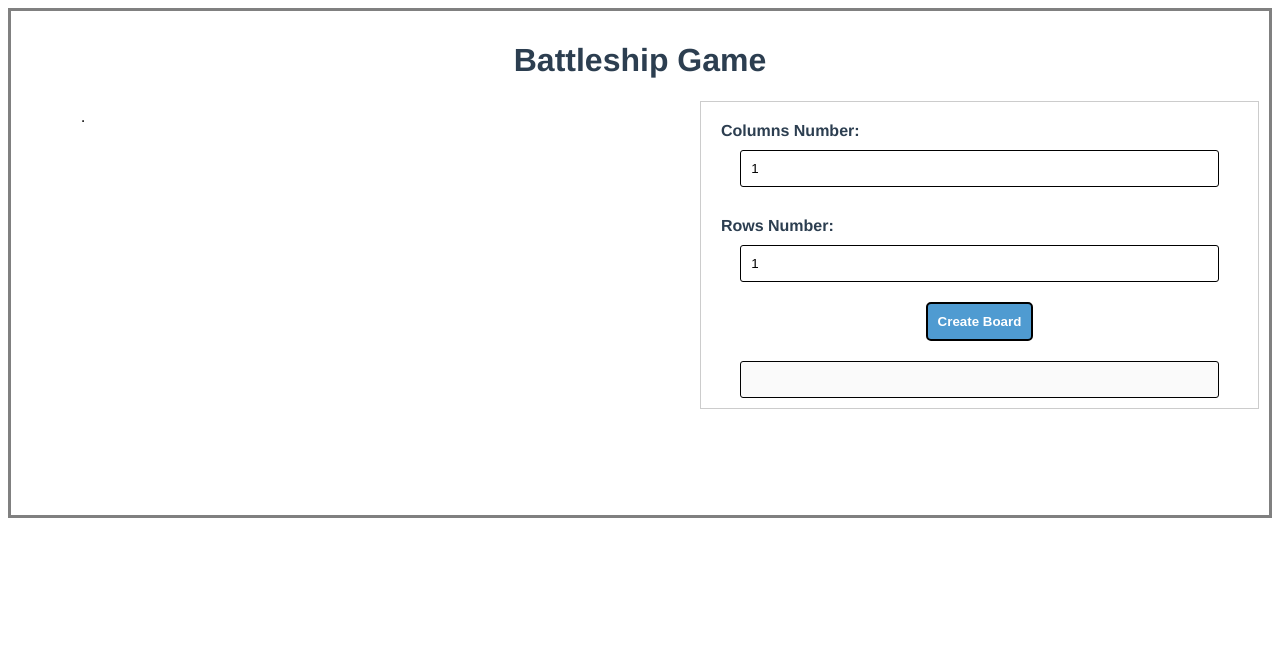
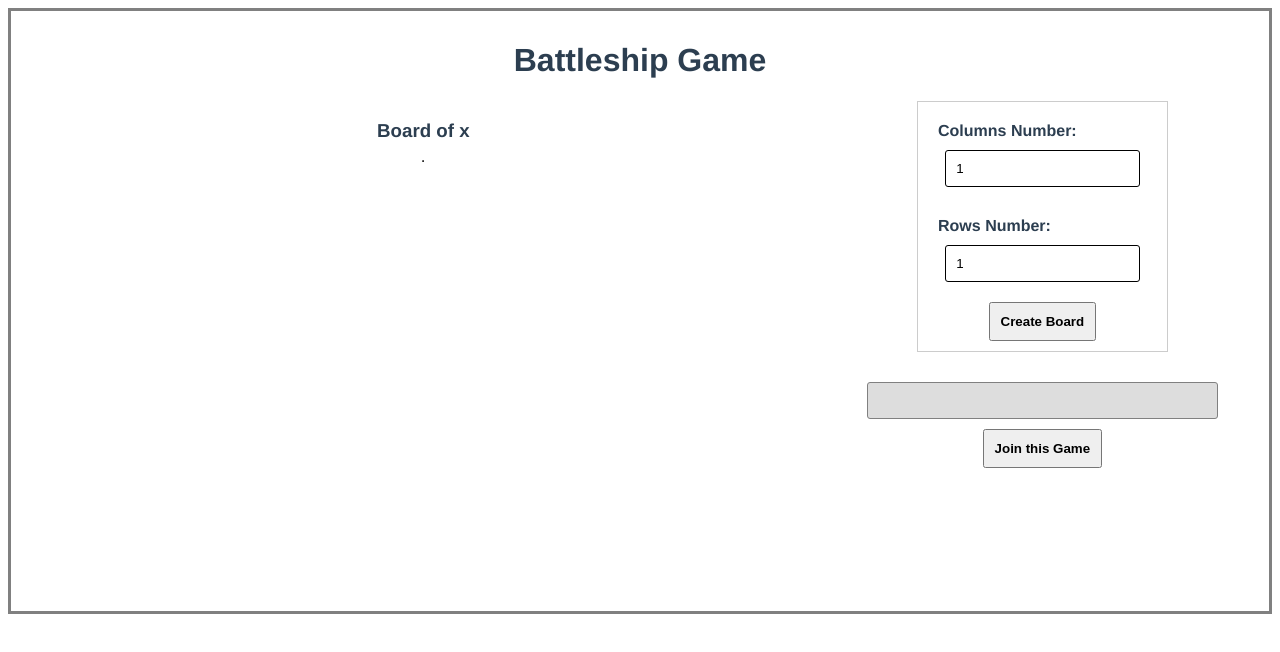
Before and after one commit to ragyd/BattleshipGame, a Vue app: page /#/ in a window 1280 px wide. Shown: the top 652 px of the page. Built offline with nearby package versions, Linux system fonts and the light colour scheme.

Commit message:
Update of component Token

```diff
--- a/src/components/BoardConfiguration.vue
+++ b/src/components/BoardConfiguration.vue
@@ -9,10 +9,7 @@
       <input type="number" id="rows" name="rows" class="my-text" value="1" min="1" max="10">
     </div>
     <div class="div-group">
-      <input type="button" id="button" class="my-button" name="button" value="Create Board" @click="createTable()">
-    </div>
-    <div class="div-group">
-      <input type="input" class="my-text" id="key" disabled>
+      <input type="button" id="button" class="my-button" name="button" value="Create Board" @click="createBoard()">
     </div>
   </div>
 </template>
@@ -22,53 +19,34 @@ import {BoardBus} from '@/services/board-bus';
 export default {
   name: 'board-config',
   methods: {
-    createTable()
-    {
+    createBoard() {
       let cols = document.getElementById("cols").value;
       let rows = document.getElementById("rows").value;
 
-      let config = {cols, rows};
+      let config = {};
+      config.cols = cols;
+      config.rows = rows;
 
-      BoardBus.$emit('create-table', config);
+      let token = this.randomKey();
 
-      let table = document.getElementById('board');
-
-      while (table.hasChildNodes()) {
-        table.removeChild(table.lastChild);
-      }
-
-      for(var rowIndex = 0; rowIndex < rows; rowIndex++)
-      {
-       var x = table.insertRow(rowIndex);
-       for(var colIndex = 0; colIndex < cols; colIndex++)
-        {
-          var y =  x.insertCell(colIndex);
-          y.innerHTML="X";
-          y.classList.add("board-td");
-        }
-      }
-
-      document.getElementById("key").value = "HiThisIsAKey" + cols + rows;
+      BoardBus.$emit('values-config', config);
+      BoardBus.$emit('token-config', token);
+    },
+    randomKey() {
+      return Math.random().toString(36).substr(2);
     }
   }
 };
 </script>
 <style>
   .my-button{
-    text-decoration: none;
     text-align: center;
+    font-weight: 600;
     padding: 10px;
-    background: #4f9bd1;
-    color: white;
-    font-weight: 600;
-    border: 2px solid black;
-    border-radius: 5px;
   }
 
-  .my-button:hover, .my-button-blue:hover, .my-button-red:hover {
-    box-shadow: 0 0 1em black;
+  .my-button:hover {
     cursor: pointer;
-    color: black;
   }
 
   .my-text {
@@ -76,6 +54,11 @@ export default {
     padding: 10px;
     border: 1px solid black;
     border-radius: 3px;
+  }
+  .my-text-disabled {
+    border: 1px solid grey;
+    background: #ddd;
+    font-style: italic;
   }
 
   .my-label {
@@ -92,9 +75,9 @@ export default {
   }
 
   .board-config {
-    width: 45%;
     border: 1px solid #ccc;
-    float: right;
+    flex: right;
     display: inline-block;
+    margin-bottom: 20px;
   }
 </style>
--- /dev/null
+++ b/src/components/BoardToken.vue
@@ -0,0 +1,54 @@
+<template>
+  <div class="board-token">
+    <board-configuration/>
+    <div class="div-group">
+      <input type="input" class="my-text my-text-disabled" id="key" v-model="TokenConfig" disabled>
+      <div class="div-group">
+        <input type="button" id="button" class="my-button" name="button" value="Join this Game" @click="joinGame()">
+      </div>
+    </div>
+  </div>
+</template>
+
+<script>
+import {BoardBus} from '@/services/board-bus';
+import BoardConfiguration from '@/components/BoardConfiguration.vue';
+export default {
+  name: 'board-token',
+  components: {
+    BoardConfiguration
+  },
+  data() {
+    return {
+      TokenConfig: ''
+    }
+  },
+  mounted() {
+    BoardBus.$on('token-config', (data) => {
+      this.TokenConfig = data;
+    })
+  },
+  methods: {
+    joinGame() {
+      alert('Join with this URL: ' + this.TokenConfig);
+    }
+  }
+};
+</script>
+<style>
+  .my-text-disabled {
+    border: 1px solid grey;
+    background: #ddd;
+    font-style: italic;
+  }
+
+  .board-token {
+    width: 35%;
+    float: right;
+    display: inline-block;
+  }
+
+  * {
+    box-sizing: border-box;
+  }
+</style>
--- a/src/components/BoardView.vue
+++ b/src/components/BoardView.vue
@@ -1,8 +1,10 @@
 <template>
   <div class="board-view">
-    <h3>{{createBoard.cols}}</h3>
-    <table id="board" border="1">
-    </table>
+    <h3>Board of {{ValuesConfig.cols}} x {{ValuesConfig.rows}}</h3>
+    <div class="center">
+      <table id="board" border="1">
+      </table>
+    </div>
   </div>
 </template>
 
@@ -12,34 +14,64 @@ export default {
   name: 'board-bus',
   data() {
     return {
-      createBoard: ''
+      ValuesConfig: ''
     }
   },
   mounted() {
-    BoardBus.$on('create-board', (value) => {
-      this.createBoard = value;
+    BoardBus.$on('values-config', (value) => {
+      this.ValuesConfig = value;
+      this.drawBoard(value.cols, value.rows)
     })
+  },
+  methods: {
+    drawBoard(cols, rows) {
+      let table = document.getElementById('board');
+      this.clearBoard(table);
+
+      for(var rowIndex = 0; rowIndex < rows; rowIndex++)
+      {
+       var x = table.insertRow(rowIndex);
+       for(var colIndex = 0; colIndex < cols; colIndex++)
+        {
+          var y =  x.insertCell(colIndex);
+          //y.innerHTML="X";
+          y.classList.add("board-td");
+        }
+      }
+    },
+    clearBoard(table) {
+      while (table.hasChildNodes()) {
+        table.removeChild(table.lastChild);
+      }
+    }
   }
 };
 </script>
 
 <style>
   .board-view {
-    width: 45%;
-    height: 400px;
+    width: 55%;
+    height: 500px;
     display: inline-block;
   }
 
   .board-td {
-    padding: 10px;
+    padding: 15px;
+    box-sizing: border-box;
   }
-
+  .center {
+    text-align: center;
+  }
+  .center table {
+    margin: 0 auto;
+    text-align: left;
+  }
   @media screen and (max-width: 500px) {
     .board-view {
       width:100%;
     }
 
-    .board-config {
+    .board-token {
       width:100%;
     }
   }
--- a/src/components/Home.vue
+++ b/src/components/Home.vue
@@ -2,7 +2,7 @@
   <div class="home">
   	<h1>Battleship Game</h1>
     <board-view/>
-    <board-configuration/>
+    <board-token/>
   </div>
 </template>
 
@@ -10,13 +10,14 @@
 // @ is an alias to /src
 
 import BoardView from '@/components/BoardView.vue';
-import BoardConfiguration from '@/components/BoardConfiguration.vue';
+import BoardToken from '@/components/BoardToken.vue';
 
 export default {
   name: 'home',
   components: {
   	BoardView,
-  	BoardConfiguration
+  	BoardToken
+
   }
 };
 </script>
```
